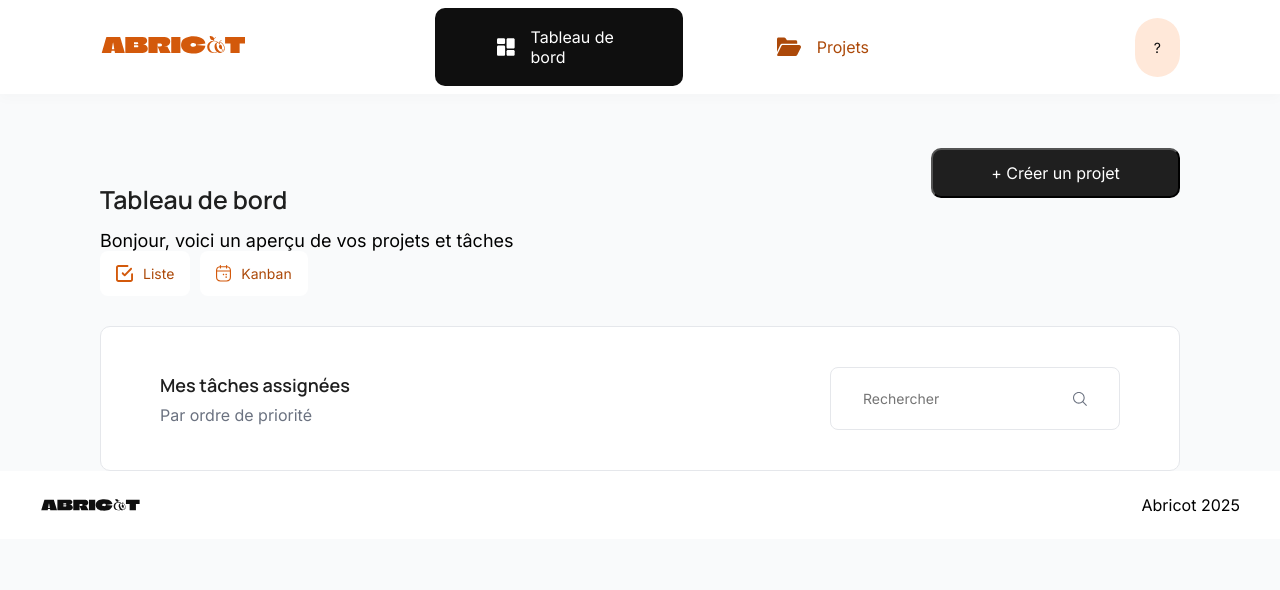
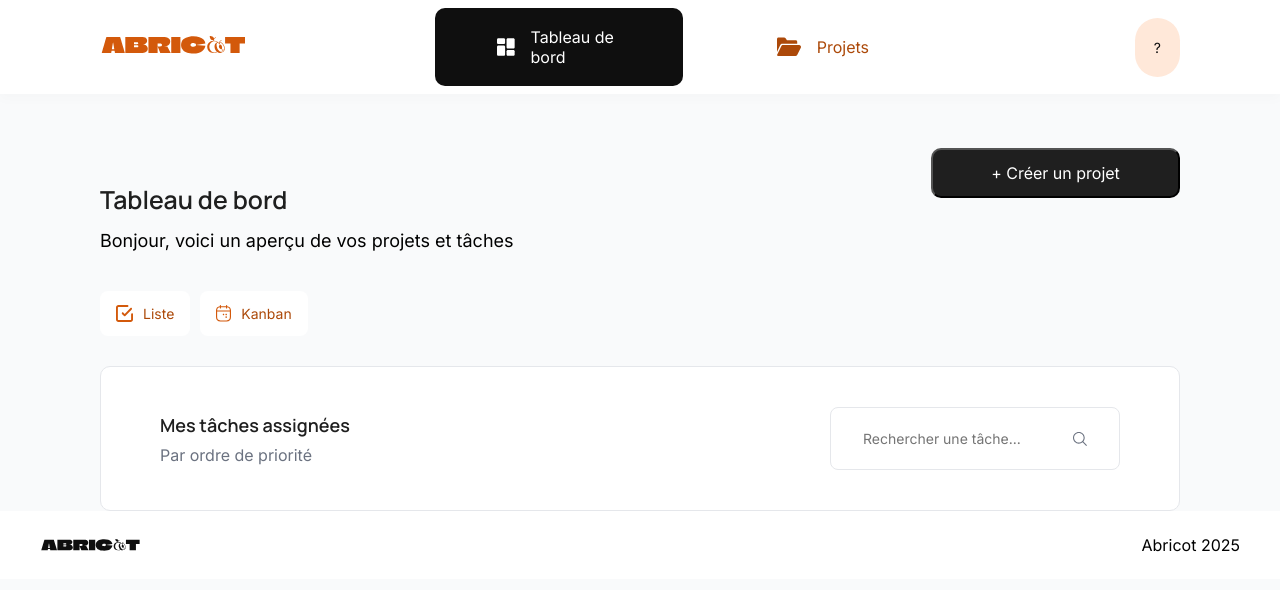
Before and after one commit to AlexCh79/Abricot, a Next.js app in the folder front-end/: page /dashboard in a window 1280 px wide. Shown: the top 590 px of the page. Built offline with nearby package versions, Linux system fonts and the light colour scheme; no server answers.

Commit message:
Préparation du dashboard

```diff
--- a/front-end/src/app/(app)/dashboard/page.tsx
+++ b/front-end/src/app/(app)/dashboard/page.tsx
@@ -1,43 +1,10 @@
 import type { Metadata } from "next";
-import { Button } from "@/components/buttons/Button/Button";
-import styles from "./Dashboard.module.scss";
-import Greeting from "@/components/Greeting/Greeting";
-import { Chips } from "@/components/Chips/Chips";
-import { Search } from "@/components/Inputs/Search";
+import { DashboardSection } from "@/components/Dashboard/DashboardSection";
 
 export const metadata: Metadata = {
   title: "Tableau de bord",
   description: "Tableau de bord",
 };
 export default function Dashboard() {
-  return (
-    <div className={styles.dashboardPage}>
-      <div className={styles.dashboardHeader}>
-        <div className={styles.dashboardTitleWrapper}>
-          <h1 className={styles.dashboardTitle}>Tableau de bord</h1>
-          <Greeting className={styles.dashboardSubtitle} />
-        </div>
-        <Button type="button" label="+ Créer un projet" />
-      </div>
-      <div className={styles.btnBar}>
-        <Chips label="Liste" source="/icon_my_tasks.svg" />
-        <Chips label="Kanban" source="/icon_kanban.svg" />
-      </div>
-      <div className={styles.dashboardContent}>
-        <div className={styles.dashboardContentHead}>
-          <div className={styles.dashboardContentTitleBar}>
-            <h2 className={styles.dashboardContentTitle}>
-              Mes tâches assignées
-            </h2>
-            <p className={styles.dashboardContentSubtitle}>
-              Par ordre de priorité
-            </p>
-          </div>
-          <div className={styles.searchBar}>
-            <Search />
-          </div>
-        </div>
-      </div>
-    </div>
-  );
+  return <DashboardSection />;
 }
--- /dev/null
+++ b/front-end/src/components/Dashboard/DashboardSection.module.scss
@@ -0,0 +1,96 @@
+@use "@/styles/variables" as *;
+@use "@/styles/mixins" as *;
+
+.dashboardPage {
+  display: flex;
+  flex-direction: column;
+  justify-content: center;
+  margin: 0 100px;
+  @include mobile {
+    margin: 5px;
+  }
+}
+
+.dashboardHeader {
+  display: flex;
+  flex-direction: row;
+  justify-content: space-between;
+  align-items: center;
+  @include mobile {
+    flex-direction: column;
+    justify-content: center;
+    gap: 10px;
+  }
+}
+
+.dashboardTitleWrapper {
+  display: flex;
+  flex-direction: column;
+  align-items: flex-start;
+  justify-content: center;
+  gap: 14px;
+  margin-top: 89px;
+  text-align: left;
+}
+
+.dashboardTitle {
+  color: $color-grey-800;
+  @include font-h4;
+}
+
+.dashboardSubtitle {
+  font-size: $body-l;
+}
+
+.btnBar {
+  display: flex;
+  flex-direction: row;
+  gap: 10px;
+  margin-top: 40px;
+}
+
+.dashboardContent {
+  display: flex;
+  flex-direction: column;
+  justify-content: center;
+  align-items: center;
+  border: 1px solid $color-grey-200;
+  border-radius: 10px;
+  padding: 40px 59px;
+  gap: 41px;
+  margin-top: 30px;
+  background-color: $color-white;
+  @include mobile {
+    padding: 20px;
+  }
+}
+
+.dashboardContentHead {
+  display: flex;
+  flex-direction: row;
+  justify-content: space-between;
+  align-items: center;
+  width: 100%;
+  @include mobile {
+    flex-direction: column;
+    gap: 10px;
+    justify-content: center;
+  }
+}
+
+.dashboardContentTitleBar {
+  display: flex;
+  flex-direction: column;
+  align-items: flex-start;
+  justify-content: center;
+  gap: 8px;
+}
+
+.dashboardContentTitle {
+  @include font-h5;
+}
+
+.dashboardContentSubtitle {
+  font-size: $body-m;
+  color: $color-grey-600;
+}
--- /dev/null
+++ b/front-end/src/components/Dashboard/DashboardSection.tsx
@@ -0,0 +1,90 @@
+"use client";
+
+import { useState, useEffect } from "react";
+import { useRouter } from "next/navigation";
+import styles from "./DashboardSection.module.scss";
+import { Button } from "@/components/buttons/Button/Button";
+import Greeting from "@/components/Greeting/Greeting";
+import { Chips } from "@/components/Chips/Chips";
+import { ProjectModal } from "@/components/Modal/ProjectModal/ProjectModal";
+import { Search } from "@/components/Inputs/Search";
+import type { Task } from "@/types/Task";
+import { getAssignedTasks } from "@/services/dashService";
+import { sortTasks } from "@/utils/tasks";
+
+export function DashboardSection() {
+  const [isCreateOpen, setIsCreateOpen] = useState(false);
+  const [tasks, setTasks] = useState<Task[]>([]);
+  const [error, setError] = useState("");
+  const [search, setSearch] = useState("");
+  const [isLoading, setIsLoading] = useState(true);
+  const router = useRouter();
+  // Récupération des projets et des tâches affiliées
+  useEffect(() => {
+    const loadTasks = async () => {
+      try {
+        setTasks(await getAssignedTasks());
+      } catch (err) {
+        setError(
+          err instanceof Error
+            ? err.message
+            : "Erreur lors du chargement des projets.",
+        );
+      } finally {
+        setIsLoading(false);
+      }
+    };
+    loadTasks();
+  }, []);
+
+  // Tri des tâches par priorité
+  const visibleTasks = sortTasks(
+    tasks.filter((task) =>
+      task.title.toLowerCase().includes(search.trim().toLowerCase()),
+    ),
+  );
+
+  return (
+    <div className={styles.dashboardPage}>
+      <div className={styles.dashboardHeader}>
+        <div className={styles.dashboardTitleWrapper}>
+          <h1 className={styles.dashboardTitle}>Tableau de bord</h1>
+          <Greeting className={styles.dashboardSubtitle} />
+        </div>
+        <Button
+          type="button"
+          label="+ Créer un projet"
+          onClick={() => setIsCreateOpen(true)}
+        />
+      </div>
+      <div className={styles.btnBar}>
+        <Chips label="Liste" source="/icon_my_tasks.svg" />
+        <Chips label="Kanban" source="/icon_kanban.svg" />
+      </div>
+      <div className={styles.dashboardContent}>
+        <div className={styles.dashboardContentHead}>
+          <div className={styles.dashboardContentTitleBar}>
+            <h2 className={styles.dashboardContentTitle}>
+              Mes tâches assignées
+            </h2>
+            <p className={styles.dashboardContentSubtitle}>
+              Par ordre de priorité
+            </p>
+          </div>
+          <div className={styles.searchBar}>
+            <Search
+              placeholder="Rechercher une tâche..."
+              onSearch={setSearch}
+            />
+          </div>
+        </div>
+      </div>
+      {isCreateOpen && (
+        <ProjectModal
+          onClose={() => setIsCreateOpen(false)}
+          onCreated={() => router.push("/projects")}
+        />
+      )}
+    </div>
+  );
+}
```
